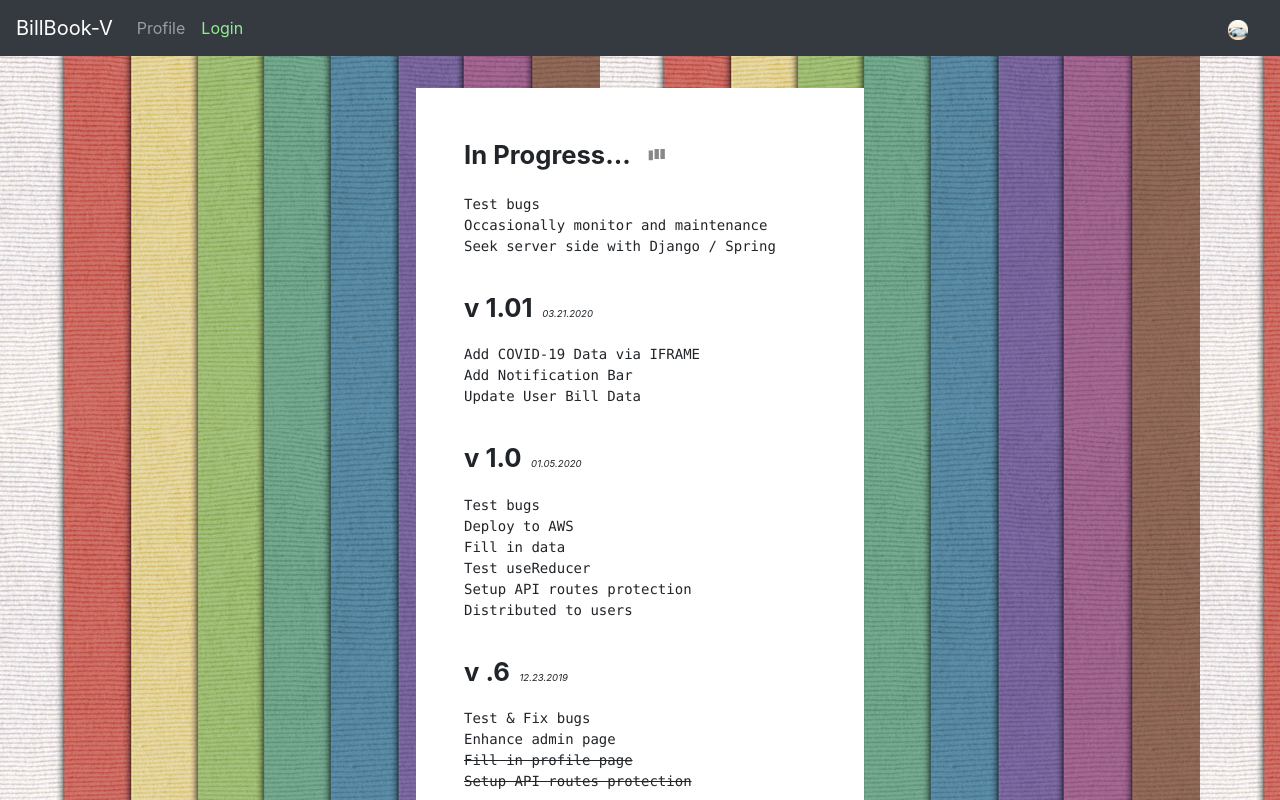
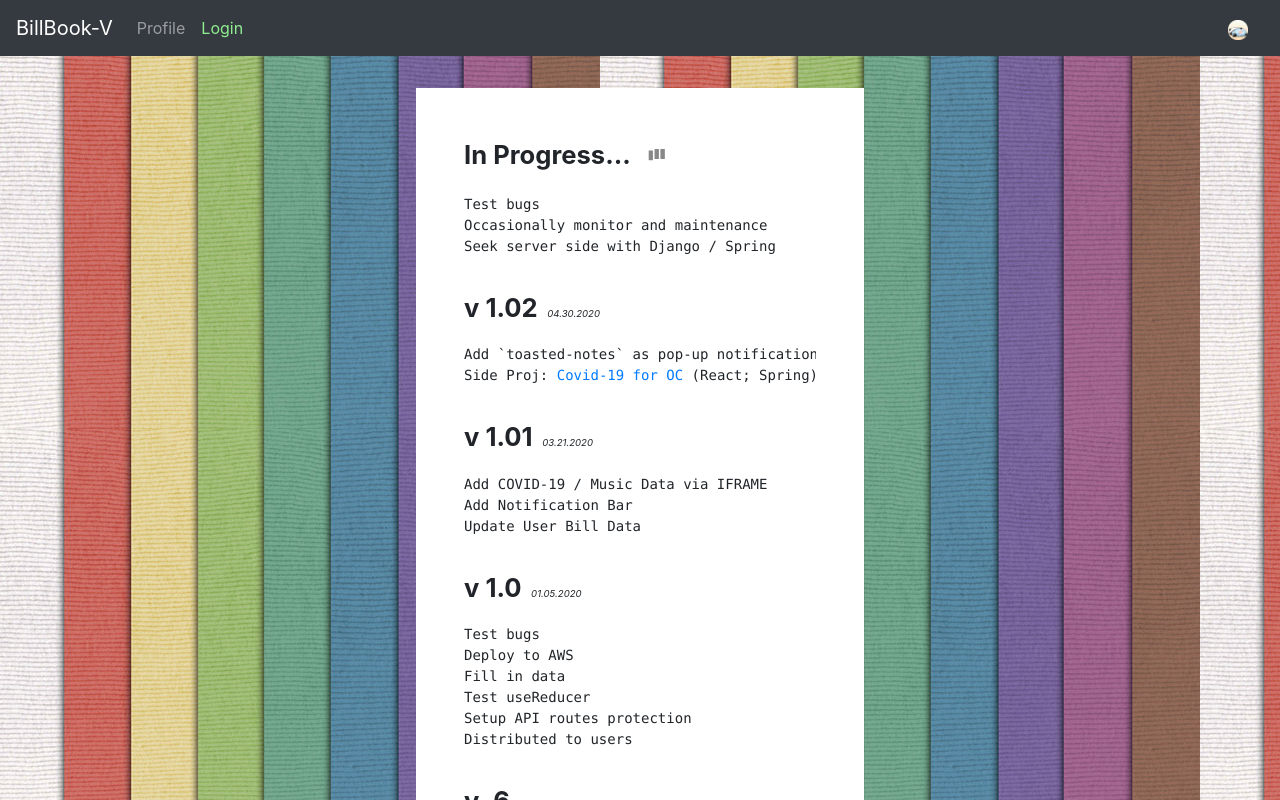
Before and after one commit to iTh1nk/billbook-v, a React (Create React App) app in the folder client/: page /rnotes in a window 1280 px wide. Shown: the top 800 px of the page. Built offline with nearby package versions, Linux system fonts and the light colour scheme; no server answers; a web font is replaced by a local one.

Commit message:
edit rnote

```diff
--- a/client/src/components/Rnotes.js
+++ b/client/src/components/Rnotes.js
@@ -7,27 +7,27 @@
   width: "28em",
   // height: window.innerHeight,
   backgroundColor: "white",
-  padding: "3em"
+  padding: "3em",
 };
 
 const labelStyle = {
   fontSize: "1.6em",
   marginBottom: ".5em",
-  fontWeight: "bold"
+  fontWeight: "bold",
 };
 
 const textStyle = {
-  fontSize: "1em"
+  fontSize: "1em",
 };
 
 const formStyle = {
-  marginBottom: "2em"
+  marginBottom: "2em",
 };
 
 const dateStyle = {
   fontSize: ".6em",
   marginLeft: "1em",
-  fontStyle: "italic"
+  fontStyle: "italic",
 };
 
 function InProgress() {
@@ -70,8 +70,23 @@
         content={
           <pre>
             Test bugs <br />
-            Occasionally monitor and maintenance  <br />
+            Occasionally monitor and maintenance <br />
             Seek server side with Django / Spring
+          </pre>
+        }
+      />
+      <Progress
+        version="v 1.02"
+        date="04.30.2020"
+        content={
+          <pre>
+            Add `toasted-notes` as pop-up notification
+            <br />
+            Side Proj:{" "}
+            <a href="https://github.com/iTh1nk/covid19-react-spring" textDecoration="none">
+              Covid-19 for OC
+            </a>{" "}
+            (React; Spring)
           </pre>
         }
       />
@@ -80,7 +95,7 @@
         date="03.21.2020"
         content={
           <pre>
-            Add COVID-19 Data via IFRAME <br />
+            Add COVID-19 / Music Data via IFRAME <br />
             Add Notification Bar <br />
             Update User Bill Data
           </pre>
@@ -111,7 +126,7 @@
             <div
               style={{
                 textDecoration: "line-through",
-                display: "inline-block"
+                display: "inline-block",
               }}
             >
               Fill in profile page
@@ -120,7 +135,7 @@
             <div
               style={{
                 textDecoration: "line-through",
-                display: "inline-block"
+                display: "inline-block",
               }}
             >
               Setup API routes protection
```
